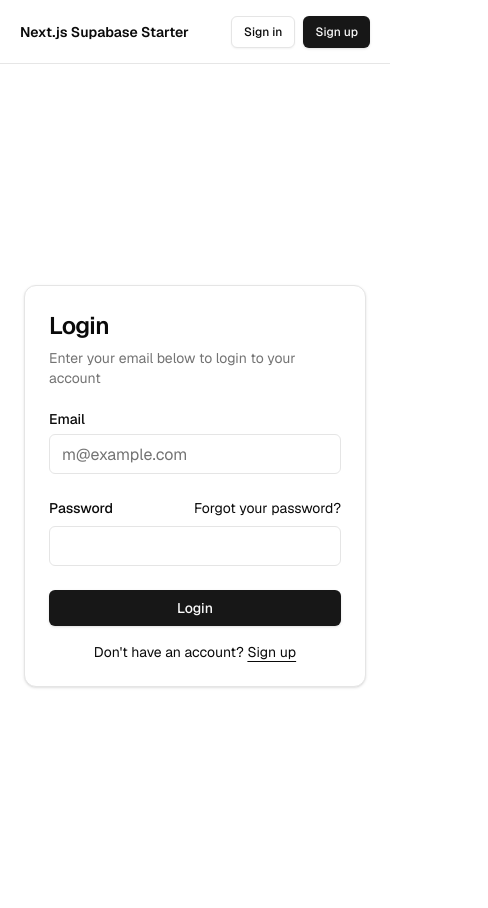
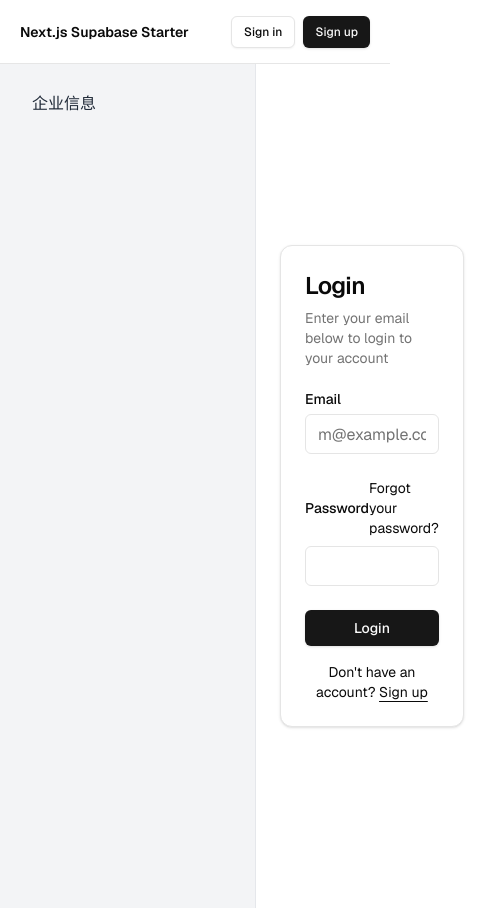
Before and after one commit to xsahxl/with-supabase-app, a Next.js app: page /auth/login in a window 390 px wide. Shown: the whole page, 488 px wide, since content can reach past the window. Built offline with nearby package versions, Linux system fonts and the light colour scheme; no server answers.

Commit message:
feat: add sidebar component for navigation and update layout structure with fixed header and responsive design

```diff
--- a/app/layout.tsx
+++ b/app/layout.tsx
@@ -1,14 +1,21 @@
 import type { Metadata } from "next";
 import { Geist } from "next/font/google";
 import { ThemeProvider } from "next-themes";
-import "./globals.css";
-import { AuthButton } from "@/components/auth-button";
 import { AuthProvider } from "@/components/auth-provider";
 import Link from "next/link";
+import Sidebar from "@/components/sidebar";
+import { AuthButton } from "@/components/auth-button";
+import "./globals.css";
 
 const defaultUrl = process.env.VERCEL_URL
   ? `https://${process.env.VERCEL_URL}`
   : "http://localhost:3000";
+
+const geistSans = Geist({
+  variable: "--font-geist-sans",
+  display: "swap",
+  subsets: ["latin"],
+});
 
 export const metadata: Metadata = {
   metadataBase: new URL(defaultUrl),
@@ -16,27 +23,20 @@ export const metadata: Metadata = {
   description: "The fastest way to build apps with Next.js and Supabase",
 };
 
-const geistSans = Geist({
-  variable: "--font-geist-sans",
-  display: "swap",
-  subsets: ["latin"],
-});
-
-export default function RootLayout({
-  children,
-}: Readonly<{
-  children: React.ReactNode;
-}>) {
+export default function RootLayout({ children }: { children: React.ReactNode }) {
   return (
-    <html lang="en" suppressHydrationWarning>
-      <body className={`${geistSans.className} antialiased`}>
+    <html lang="zh-CN" suppressHydrationWarning>
+      <body className={`${geistSans.className} antialiased flex flex-col`}>
         <AuthProvider>
-          <nav className="w-full flex justify-center border-b border-b-foreground/10 h-16">
-            <div className="w-full max-w-5xl flex justify-between items-center p-3 px-5 text-sm">
+          <nav className="fixed top-0 w-full flex border-b border-b-foreground/10 h-16 bg-white z-30">
+            <div className="w-full flex justify-between items-center p-3 px-5 text-sm">
               <Link href="/" className="font-semibold">Next.js Supabase Starter</Link>
               <AuthButton />
             </div>
           </nav>
+          <div className="flex flex-1 pt-16">
+            <Sidebar />
+            <main className="flex-1 ml-64 min-h-screen bg-white">
               <ThemeProvider
                 attribute="class"
                 defaultTheme="system"
@@ -45,6 +45,8 @@ export default function RootLayout({
               >
                 {children}
               </ThemeProvider>
+            </main>
+          </div>
         </AuthProvider>
       </body>
     </html>
--- /dev/null
+++ b/components/sidebar.tsx
@@ -0,0 +1,38 @@
+"use client"
+
+import Link from "next/link";
+import { usePathname } from "next/navigation";
+import { FC, KeyboardEvent } from "react";
+
+const handleKeyDown = (event: KeyboardEvent<HTMLAnchorElement>) => {
+  if (event.key === "Enter" || event.key === " ") {
+    event.currentTarget.click();
+  }
+};
+
+const Sidebar: FC = () => {
+  const pathname = usePathname();
+  const isActive = pathname.startsWith('/companies');
+
+  return (
+    <nav
+      className="flex flex-col w-64 h-screen bg-gray-100 border-r border-gray-200 p-4 fixed left-0 top-16 z-20"
+      aria-label="侧边导航"
+    >
+      <Link
+        href="/companies"
+        className={`block py-3 px-4 rounded-lg font-medium transition-colors duration-150 focus:outline-none ${isActive
+          ? 'bg-blue-500 text-white hover:bg-blue-600 focus:bg-blue-600'
+          : 'text-gray-800 hover:bg-gray-200 focus:bg-gray-200'
+          }`}
+        tabIndex={0}
+        aria-label="企业信息"
+        onKeyDown={handleKeyDown}
+      >
+        企业信息
+      </Link>
+    </nav>
+  );
+};
+
+export default Sidebar;
```
Lines whose indentation alone changed are shown as unchanged.
